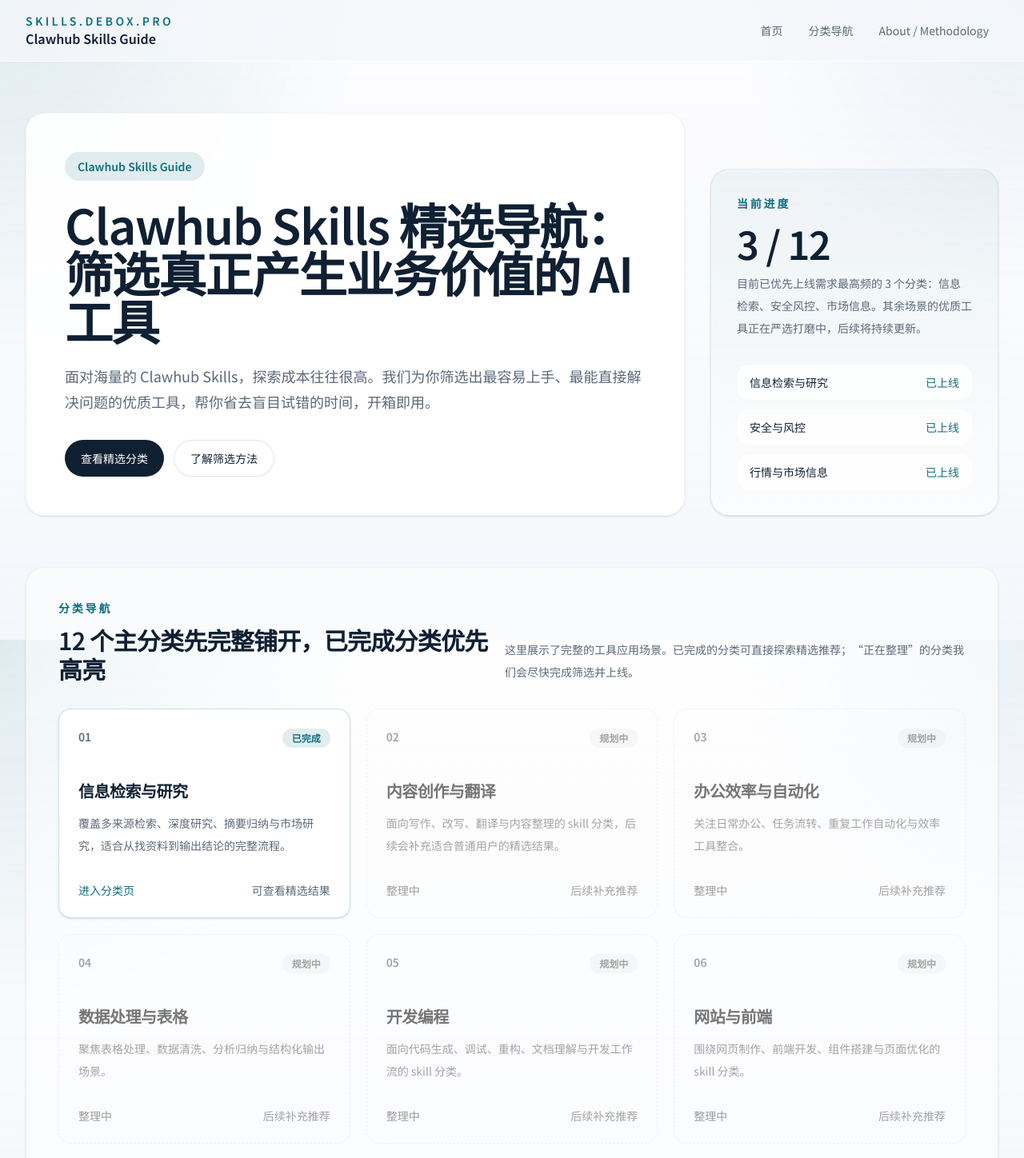
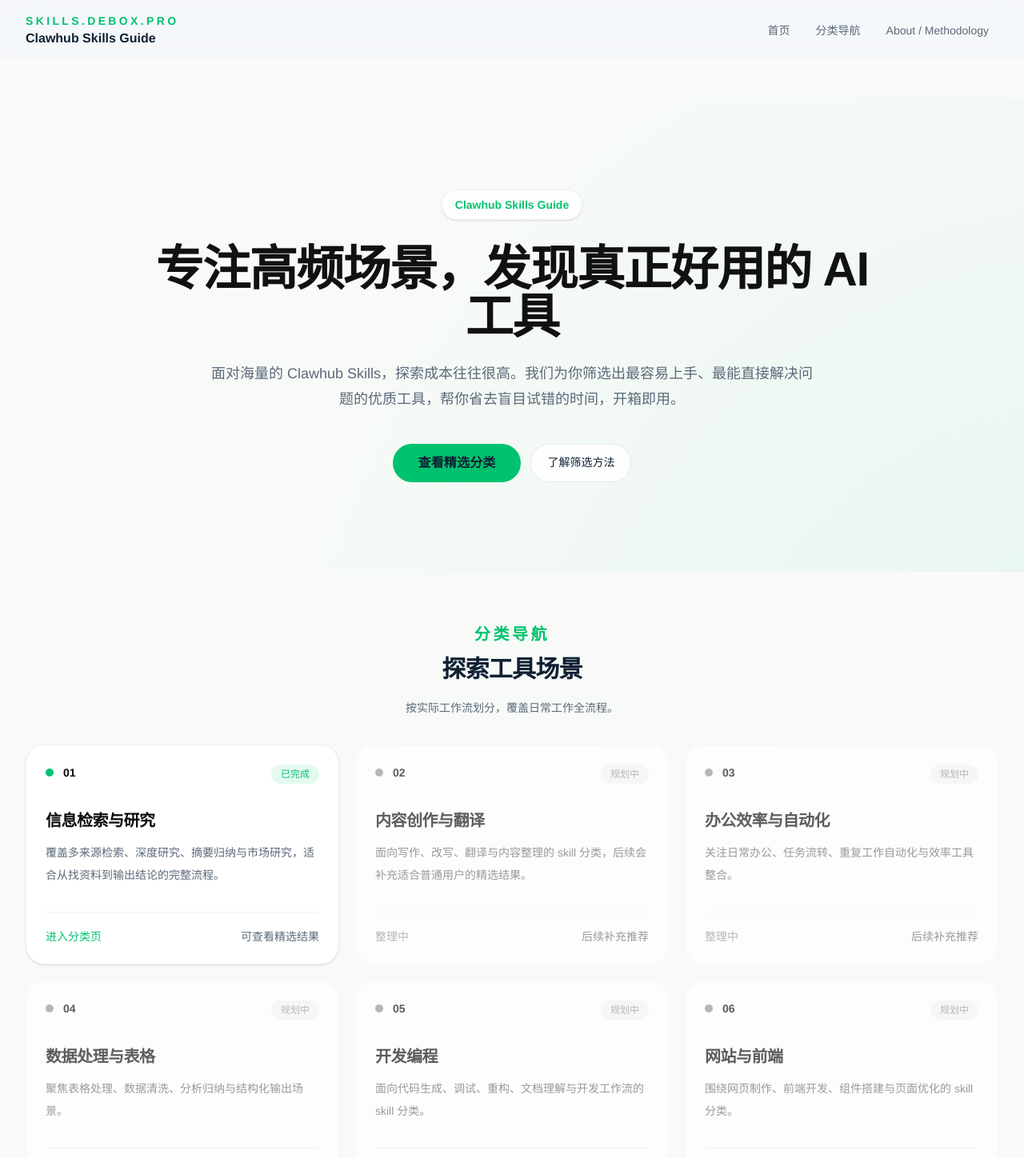
Before and after one commit to ZanyK4502/skills-debox-pro, a Next.js app: page / in a window 1280 px wide. Shown: the top 1448 px of the page at 80% size. Built offline with nearby package versions, Linux system fonts and the light colour scheme.

Commit message:
refactor site UI and layout

```diff
--- a/app/globals.css
+++ b/app/globals.css
@@ -1,10 +1,10 @@
 @import "tailwindcss";
 
 :root {
-  --background: #f5f7fb;
+  --background: #f8faf8;
   --foreground: #102033;
   --muted: #5b6979;
-  --accent: #0f6f7f;
+  --accent: #00c26e;
   --surface: #ffffff;
 }
 
@@ -14,8 +14,8 @@
   --color-muted: var(--muted);
   --color-accent: var(--accent);
   --color-surface: var(--surface);
-  --font-sans: var(--font-noto-sans-sc);
-  --font-mono: var(--font-jetbrains-mono);
+  --font-sans: "PingFang SC", "Microsoft YaHei", "Noto Sans SC", "Helvetica Neue", Arial, sans-serif;
+  --font-mono: "JetBrains Mono", "SFMono-Regular", Consolas, "Liberation Mono", Menlo, monospace;
 }
 
 * {
@@ -29,10 +29,41 @@
 body {
   background: var(--background);
   color: var(--foreground);
-  background-image:
-    radial-gradient(circle at top left, rgba(15, 111, 127, 0.12), transparent 30%),
-    radial-gradient(circle at top right, rgba(105, 151, 200, 0.12), transparent 24%),
-    linear-gradient(180deg, rgba(255, 255, 255, 0.74), rgba(245, 247, 251, 0.92));
+}
+
+@keyframes mesh-movement {
+  0% {
+    background-position: 0% 50%;
+  }
+  50% {
+    background-position: 100% 50%;
+  }
+  100% {
+    background-position: 0% 50%;
+  }
+}
+
+@keyframes fade-in-up {
+  from {
+    opacity: 0;
+    transform: translateY(20px);
+  }
+  to {
+    opacity: 1;
+    transform: translateY(0);
+  }
+}
+
+.animate-fade-in {
+  animation: fade-in-up 0.6s cubic-bezier(0.16, 1, 0.3, 1) both;
+}
+
+.hero-mesh-bg {
+  background:
+    radial-gradient(circle at top left, rgba(0, 194, 110, 0.15) 0%, transparent 40%),
+    radial-gradient(circle at bottom right, rgba(0, 194, 110, 0.08) 0%, transparent 40%);
+  background-size: 200% 200%;
+  animation: mesh-movement 15s ease-in-out infinite;
 }
 
 a {
@@ -59,6 +90,6 @@
 }
 
 ::selection {
-  background: rgba(15, 111, 127, 0.18);
+  background: rgba(0, 194, 110, 0.18);
   color: var(--foreground);
 }
--- a/app/layout.tsx
+++ b/app/layout.tsx
@@ -1,21 +1,9 @@
 import type { Metadata } from "next";
-import { JetBrains_Mono, Noto_Sans_SC } from "next/font/google";
 
 import { SiteFooter } from "@/components/site-footer";
 import { SiteHeader } from "@/components/site-header";
 
 import "./globals.css";
-
-const notoSansSc = Noto_Sans_SC({
-  variable: "--font-noto-sans-sc",
-  subsets: ["latin"],
-  weight: ["400", "500", "600", "700"],
-});
-
-const jetbrainsMono = JetBrains_Mono({
-  variable: "--font-jetbrains-mono",
-  subsets: ["latin"],
-});
 
 export const metadata: Metadata = {
   metadataBase: new URL("https://skills.debox.pro"),
@@ -33,10 +21,7 @@
   children: React.ReactNode;
 }>) {
   return (
-    <html
-      lang="zh-CN"
-      className={`${notoSansSc.variable} ${jetbrainsMono.variable} h-full antialiased`}
-    >
+    <html lang="zh-CN" className="h-full antialiased">
       <body className="min-h-full font-sans text-[var(--color-foreground)]">
         <div className="relative flex min-h-screen flex-col">
           <SiteHeader />
--- a/app/page.tsx
+++ b/app/page.tsx
@@ -1,83 +1,56 @@
 import Link from "next/link";
 
 import { CategoryCard } from "@/components/category-card";
-import { categories, completedCategoriesCount } from "@/data/categories";
-
-const readyCategories = categories.filter((category) => category.status === "ready");
+import { categories } from "@/data/categories";
 
 export default function Home() {
   return (
-    <div className="mx-auto flex w-full max-w-7xl flex-col gap-16 px-5 py-10 sm:px-6 lg:px-8 lg:py-16">
-      <section className="grid gap-8 lg:grid-cols-[minmax(0,1.15fr)_360px] lg:items-end">
-        <div className="rounded-3xl border border-black/[0.04] bg-white/90 p-8 shadow-sm backdrop-blur-sm sm:p-10 lg:p-12">
-          <span className="inline-flex rounded-full bg-[rgba(15,111,127,0.12)] px-4 py-2 text-sm font-semibold text-[var(--color-accent)]">
+    <div className="mx-auto flex w-full max-w-7xl flex-col gap-16 px-5 py-8 sm:px-6 lg:px-8 lg:py-12">
+      <section className="hero-mesh-bg -mx-5 px-5 py-20 sm:-mx-6 sm:px-6 lg:-mx-8 lg:px-8 lg:py-28">
+        <div className="mx-auto flex max-w-4xl flex-col items-center text-center">
+          <span className="inline-flex rounded-full border border-black/5 bg-white/80 px-4 py-2 text-sm font-semibold text-[var(--color-accent)] shadow-sm">
             Clawhub Skills Guide
           </span>
-          <h1 className="mt-6 max-w-4xl text-4xl font-semibold tracking-tight text-[var(--color-foreground)] sm:text-5xl lg:text-6xl">
-            Clawhub Skills 精选导航：筛选真正产生业务价值的 AI 工具
+          <h1 className="mt-8 max-w-5xl text-5xl font-semibold tracking-tight text-[#111111] lg:text-6xl">
+            专注高频场景，发现真正好用的 AI 工具
           </h1>
           <p className="mt-6 max-w-3xl text-base leading-8 text-[var(--color-muted)] sm:text-lg">
             面对海量的 Clawhub Skills，探索成本往往很高。我们为你筛选出最容易上手、最能直接解决问题的优质工具，帮你省去盲目试错的时间，开箱即用。
           </p>
 
-          <div className="mt-8 flex flex-wrap gap-3">
-            <Link href="#categories" className="hero-primary-button">
+          <div className="mt-10 flex flex-wrap justify-center gap-3">
+            <Link
+              href="#categories"
+              className="inline-flex items-center justify-center rounded-full bg-[var(--color-accent)] px-8 py-3 text-base font-semibold tracking-[0.01em] text-white transition-all duration-300 hover:bg-[#00a85f] hover:shadow-lg"
+            >
               查看精选分类
             </Link>
             <Link
               href="/about"
-              className="inline-flex rounded-full border border-[rgba(13,32,51,0.12)] bg-white px-5 py-3 text-sm font-medium text-[var(--color-foreground)] transition hover:border-[rgba(15,111,127,0.22)] hover:text-[var(--color-accent)]"
+              className="inline-flex rounded-full border border-black/8 bg-white/80 px-5 py-3 text-sm font-medium text-[var(--color-foreground)] transition hover:border-[var(--color-accent)]/25 hover:text-[var(--color-accent)]"
             >
               了解筛选方法
             </Link>
           </div>
         </div>
-
-        <aside className="rounded-3xl border border-[var(--color-accent)]/10 bg-gradient-to-b from-[var(--color-accent)]/5 to-white/60 p-8 shadow-sm">
-          <p className="text-sm font-semibold uppercase tracking-[0.2em] text-[var(--color-accent)]">
-            当前进度
-          </p>
-          <p className="mt-4 text-5xl font-semibold tracking-tight text-[var(--color-foreground)]">
-            {completedCategoriesCount} / {categories.length}
-          </p>
-          <p className="mt-3 text-sm leading-7 text-[var(--color-muted)]">
-            目前已优先上线需求最高频的 3 个分类：信息检索、安全风控、市场信息。其余场景的优质工具正在严选打磨中，后续将持续更新。
-          </p>
-
-          <div className="mt-8 space-y-3">
-            {readyCategories.map((category) => (
-              <Link
-                key={category.slug}
-                href={`/categories/${category.slug}`}
-                className="flex items-center justify-between rounded-2xl bg-white/80 px-4 py-3 text-sm font-medium text-[var(--color-foreground)] transition hover:bg-white"
-              >
-                <span>{category.name}</span>
-                <span className="text-[var(--color-accent)]">已上线</span>
-              </Link>
-            ))}
-          </div>
-        </aside>
       </section>
 
-      <section
-        id="categories"
-        className="rounded-3xl border border-black/[0.04] bg-white/50 p-6 shadow-sm sm:p-8 lg:p-10"
-      >
-        <div className="flex flex-col gap-4 sm:flex-row sm:items-end sm:justify-between">
+      <section id="categories" className="space-y-8">
+        <div className="flex flex-col gap-4 text-center sm:items-center">
           <div>
-            <p className="text-sm font-semibold uppercase tracking-[0.2em] text-[var(--color-accent)]">
+            <p className="text-xl font-bold uppercase tracking-[0.18em] text-[var(--color-accent)]">
               分类导航
             </p>
             <h2 className="mt-3 text-3xl font-semibold tracking-tight text-[var(--color-foreground)]">
-              12 个主分类先完整铺开，已完成分类优先高亮
+              探索工具场景
             </h2>
           </div>
-          <p className="max-w-xl text-sm leading-7 text-[var(--color-muted)]">
-            这里展示了完整的工具应用场景。已完成的分类可直接探索精选推荐；“正在整理”的分类我们会尽快完成筛选并上线。
+          <p className="mx-auto max-w-3xl text-sm leading-7 text-[var(--color-muted)]">
+            按实际工作流划分，覆盖日常工作全流程。
           </p>
         </div>
 
-        <div className="mt-8 grid gap-5 md:grid-cols-2 xl:grid-cols-3">
+        <div className="grid gap-5 md:grid-cols-2 xl:grid-cols-3">
           {categories.map((category, index) => (
             <CategoryCard key={category.slug} category={category} index={index + 1} />
           ))}
--- a/components/category-card.tsx
+++ b/components/category-card.tsx
@@ -11,28 +11,31 @@
   const isReady = category.status === "ready";
 
   const cardClassName = isReady
-    ? "group block rounded-2xl border border-[var(--color-accent)]/20 bg-white p-6 shadow-sm transition-all duration-300 hover:-translate-y-1 hover:border-[var(--color-accent)]/40 hover:shadow-xl"
-    : "rounded-2xl border border-dashed border-slate-200 bg-transparent p-6 opacity-60 grayscale transition hover:opacity-80";
+    ? "group block rounded-3xl border border-black/5 bg-white p-6 shadow-sm transition-all duration-500 hover:-translate-y-2 hover:border-[var(--color-accent)]/30 hover:shadow-[0_20px_40px_-15px_rgba(0,194,110,0.15)]"
+    : "rounded-3xl border border-dashed border-black/5 bg-white p-6 opacity-65 grayscale transition-all duration-500 hover:-translate-y-2 hover:opacity-85 hover:border-[var(--color-accent)]/30 hover:shadow-[0_20px_40px_-15px_rgba(0,194,110,0.15)]";
 
   const inner = (
     <>
       <div className="flex items-start justify-between gap-4">
-        <span className="text-sm font-semibold text-[var(--color-muted)]">
-          {String(index).padStart(2, "0")}
-        </span>
+        <div className="flex items-center gap-3">
+          <span className="h-2.5 w-2.5 rounded-full bg-[var(--color-accent)]" />
+          <span className="text-sm font-semibold text-neutral-950">
+            {String(index).padStart(2, "0")}
+          </span>
+        </div>
         <span
-          className={`rounded-full px-3 py-1 text-xs font-semibold ${
+          className={`rounded-full bg-[var(--color-accent)]/10 px-3 py-1 text-xs font-medium ${
             isReady
-              ? "bg-[rgba(15,111,127,0.12)] text-[var(--color-accent)]"
-              : "bg-[rgba(148,163,184,0.14)] text-[var(--color-muted)]"
+              ? "text-[var(--color-accent)]"
+              : "text-[var(--color-accent)]"
           }`}
         >
           {isReady ? "已完成" : "规划中"}
         </span>
       </div>
 
-      <div className="mt-10 space-y-3">
-        <h3 className="text-xl font-semibold tracking-tight text-[var(--color-foreground)]">
+      <div className="mt-8 space-y-3">
+        <h3 className="text-xl font-bold tracking-tight text-neutral-950">
           {category.name}
         </h3>
         <p className="text-sm leading-7 text-[var(--color-muted)]">
@@ -40,7 +43,7 @@
         </p>
       </div>
 
-      <div className="mt-8 flex items-center justify-between text-sm">
+      <div className="mt-8 flex items-center justify-between border-t border-black/5 pt-5 text-sm">
         <span className="font-medium text-[var(--color-accent)]">
           {isReady ? "进入分类页" : "整理中"}
         </span>
--- a/components/site-footer.tsx
+++ b/components/site-footer.tsx
@@ -1,7 +1,7 @@
 export function SiteFooter() {
   return (
-    <footer className="border-t border-white/70">
-      <div className="mx-auto flex w-full max-w-7xl flex-col gap-3 px-5 py-8 text-sm text-[var(--color-muted)] md:flex-row md:items-center md:justify-between sm:px-6 lg:px-8">
+    <footer className="mt-20 bg-[#0A0A0A] text-gray-400">
+      <div className="mx-auto flex w-full max-w-7xl flex-col gap-3 px-5 py-16 text-sm md:flex-row md:items-center md:justify-between sm:px-6 lg:px-8">
         <p>Clawhub Skills Guide - 帮你发现真正好用的 AI 工具。</p>
       </div>
     </footer>
```
Also changed, not shown: app/about/page.tsx (+29 -6 lines), components/skill-card.tsx (+15 -16 lines).
